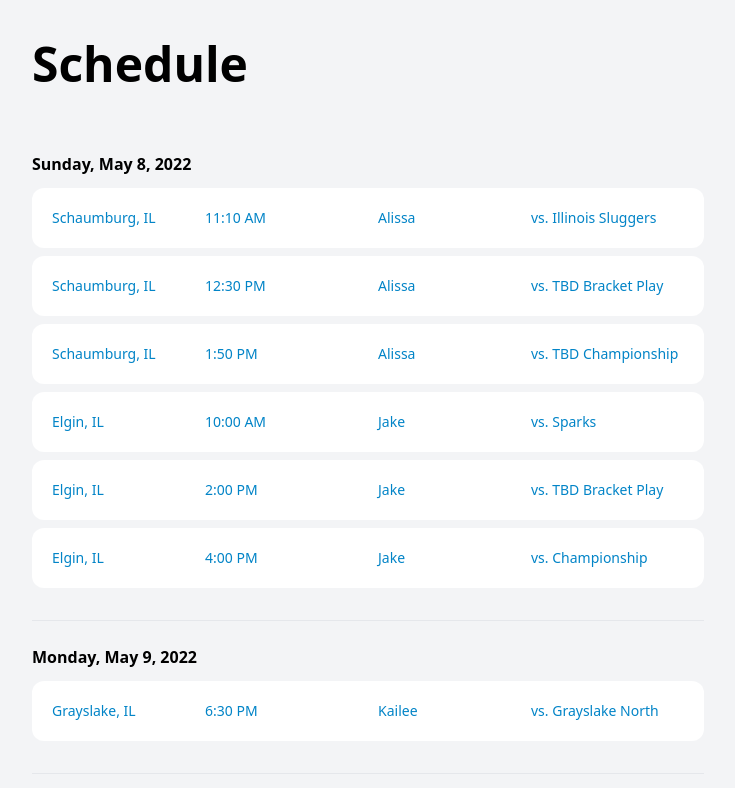
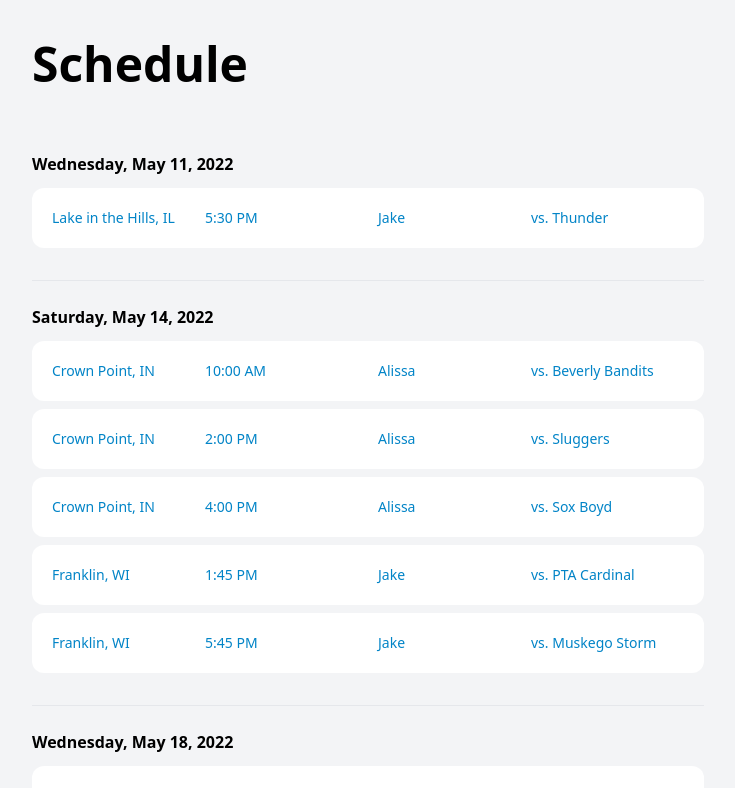
Before and after one commit to joelohrdev/game-schedule, a Nuxt app: page / in a window 1280 px wide. Shown: the top 788 px of the page, without its empty margins (272-1007 px from the left). Built offline with nearby package versions, Linux system fonts and the light colour scheme.

Commit message:
Update app.vue

```diff
--- a/app.vue
+++ b/app.vue
@@ -44,40 +44,10 @@
 <script>
 
 const kaileeGames = [
-  {
-    id: 2,
-    name: 'Kailee',
-    address: 'Grayslake, IL',
-    date: '2022-05-09',
-    time: '6:30 PM',
-    vs: 'Grayslake North',
-  }
+
 ]
 
 const alissaGames = [
-  {
-    id: 1,
-    name: 'Alissa',
-    address: 'Schaumburg, IL',
-    date: '2022-05-08',
-    time: '11:10 AM',
-    vs: 'Illinois Sluggers',
-  },
-  {
-    id: 2,
-    name: 'Alissa',
-    address: 'Schaumburg, IL',
-    date: '2022-05-08',
-    time: '12:30 PM',
-    vs: 'TBD Bracket Play',
-  },{
-    id: 22,
-    name: 'Alissa',
-    address: 'Schaumburg, IL',
-    date: '2022-05-08',
-    time: '1:50 PM',
-    vs: 'TBD Championship',
-  },
   {
     id: 4,
     name: 'Alissa',
@@ -106,30 +76,6 @@ const alissaGames = [
 
 const jakeGames = [
   {
-    id: 3,
-    name: 'Jake',
-    address: 'Elgin, IL',
-    date: '2022-05-08',
-    time: '10:00 AM',
-    vs: 'Sparks',
-  },
-  {
-    id: 23,
-    name: 'Jake',
-    address: 'Elgin, IL',
-    date: '2022-05-08',
-    time: '2:00 PM',
-    vs: 'TBD Bracket Play',
-  },
-  {
-    id: 4,
-    name: 'Jake',
-    address: 'Elgin, IL',
-    date: '2022-05-08',
-    time: '4:00 PM',
-    vs: 'Championship',
-  },
-  {
     id: 5,
     name: 'Jake',
     address: 'Lake in the Hills, IL',
@@ -141,25 +87,17 @@ const jakeGames = [
     id: 6,
     name: 'Jake',
     address: 'Franklin, WI',
-    date: '2022-05-13',
-    time: '5:00 PM',
-    vs: 'TBD',
+    date: '2022-05-14',
+    time: '1:45 PM',
+    vs: 'PTA Cardinal',
   },
   {
     id: 7,
     name: 'Jake',
     address: 'Franklin, WI',
     date: '2022-05-14',
-    time: '8:00 AM',
-    vs: 'TBD',
-  },
-  {
-    id: 8,
-    name: 'Jake',
-    address: 'Franklin, WI',
-    date: '2022-05-15',
-    time: '8:00 AM',
-    vs: 'TBD',
+    time: '5:45 PM',
+    vs: 'Muskego Storm',
   },
   {
     id: 9,
```
